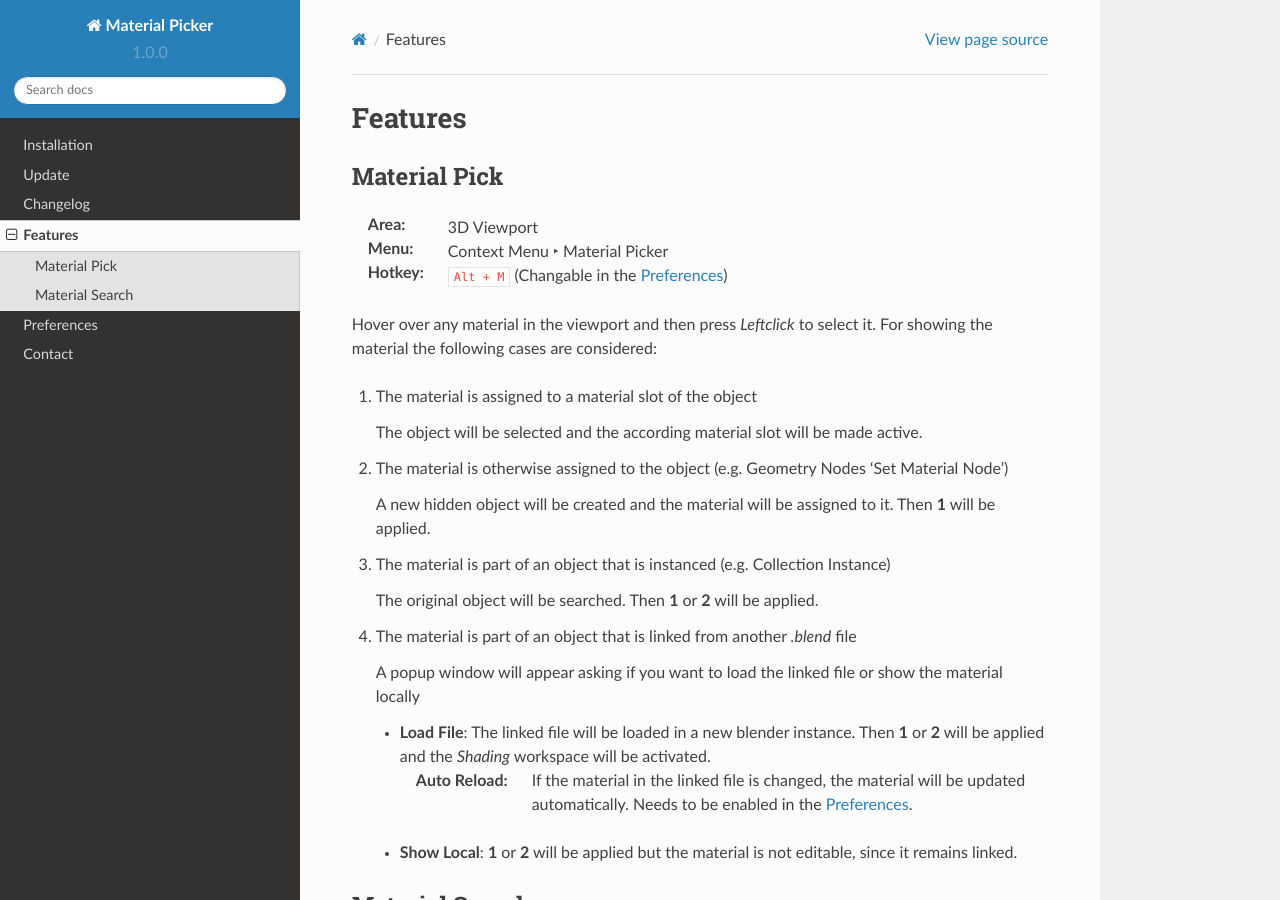
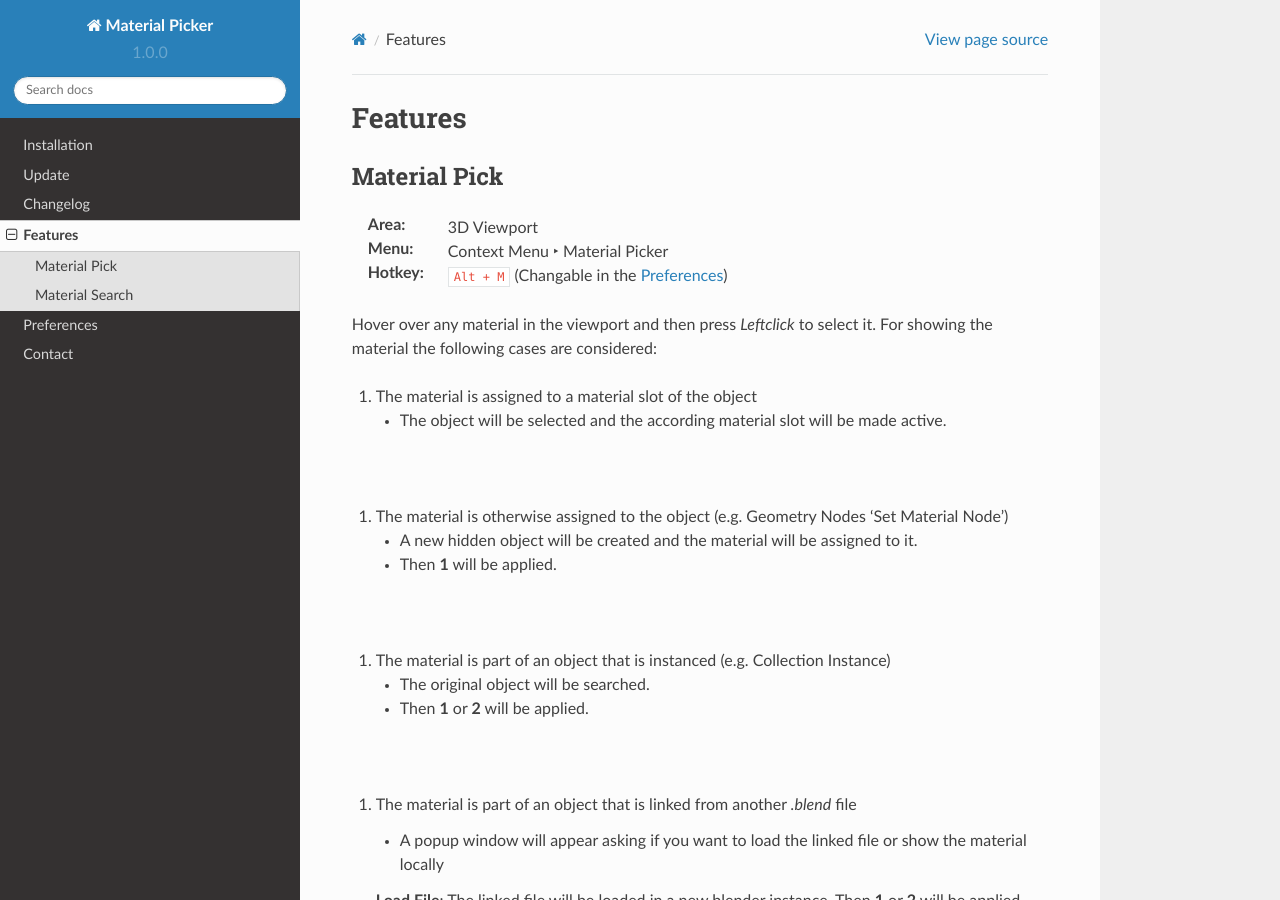
Before and after one commit to rubenmesserschmidt/Material-Picker_docs, a Sphinx documentation site: the page built from docs/source/features.rst, in a window 1280 px wide and 900 px high. Built offline with Sphinx 7.4.7 and the Read the Docs theme 2.0.0, drawn with Linux system fonts in a browser that asks for light colours.

Commit message:
edited features

```diff
--- a/docs/source/features.rst
+++ b/docs/source/features.rst
@@ -13,25 +13,30 @@
 
 #. The material is assigned to a material slot of the object
 
-   The object will be selected and the according material slot will be made active.
+   * The object will be selected and the according material slot will be made active.
 
+|
 #. The material is otherwise assigned to the object (e.g. Geometry Nodes 'Set Material Node')
 
-   A new hidden object will be created and the material will be assigned to it. Then **1** will be applied.
+   * A new hidden object will be created and the material will be assigned to it.
+   * Then **1** will be applied.
 
+|
 #. The material is part of an object that is instanced (e.g. Collection Instance)
 
-   The original object will be searched. Then **1** or **2** will be applied.
+   * The original object will be searched.
+   * Then **1** or **2** will be applied.
 
+|
 #. The material is part of an object that is linked from another *.blend* file
 
-   A popup window will appear asking if you want to load the linked file or show the material locally
+   * A popup window will appear asking if you want to load the linked file or show the material locally
 
-   * **Load File**: The linked file will be loaded in a new blender instance. Then **1** or **2** will be applied and the *Shading* workspace will be activated.
+   **Load File**: The linked file will be loaded in a new blender instance. Then **1** or **2** will be applied and the *Shading* workspace will be activated.
 
      :Auto Reload: If the material in the linked file is changed, the material will be updated automatically. Needs to be enabled in the :ref:`Preferences`.
 
-   * **Show Local**: **1** or **2** will be applied but the material is not editable, since it remains linked.
+   **Show Local**: **1** or **2** will be applied but the material is not editable, since it remains linked.
 
 
 
```
